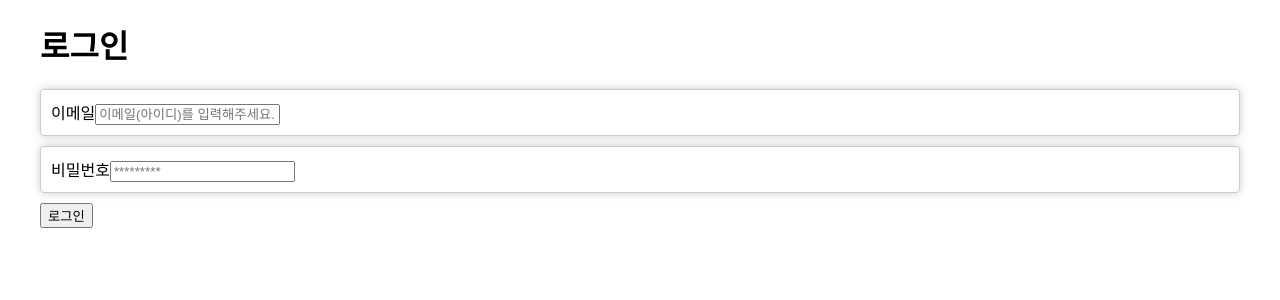
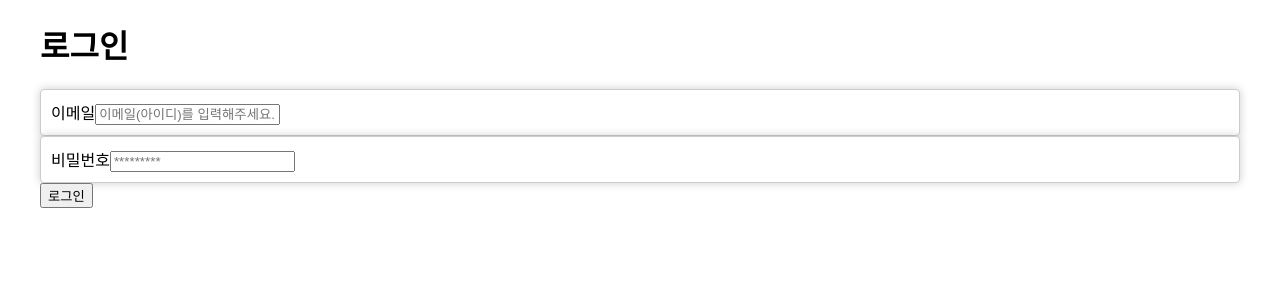
Before and after one commit to DodoJBNU/-, a React (Create React App) app: page /login in a window 1280 px wide. Shown: the top 300 px of the page. Built offline with nearby package versions, Linux system fonts and the light colour scheme; no server answers.

Commit message:
Style: Change component tag to box.Box

```diff
--- a/src/components/atoms/Box.jsx
+++ b/src/components/atoms/Box.jsx
@@ -1,7 +1,7 @@
-import "../../styles/atoms/Box.css";
+import * as box from "../../styles/atoms/Box";
 
 const Box = ({ children, className = "" }) => {
-  return <div className={`box ${className}`}>{children}</div>;
+  return <box.Box className={`box ${className}`}>{children}</box.Box>;
 };
 
 export default Box;
```
